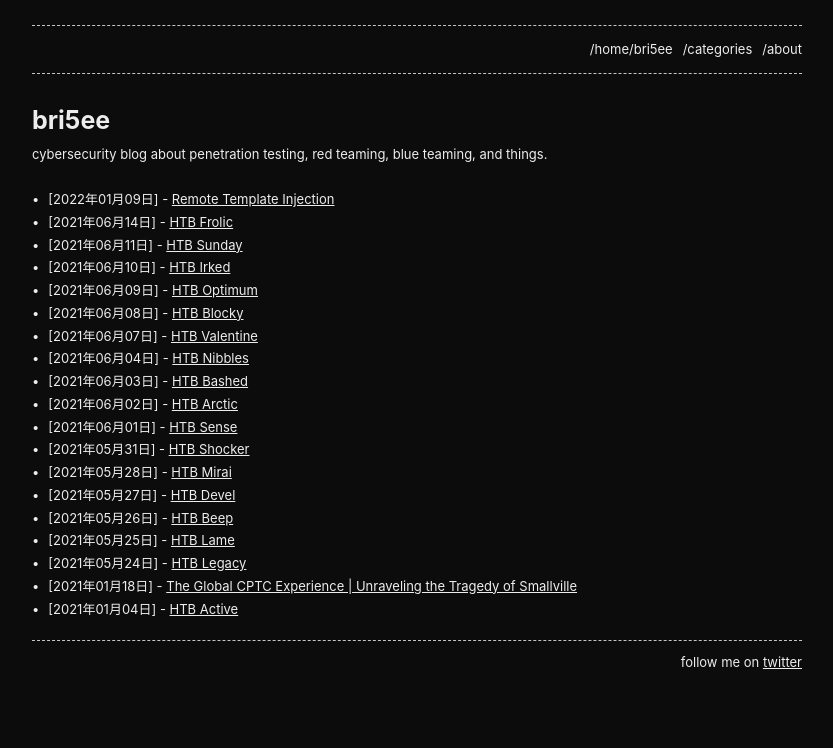
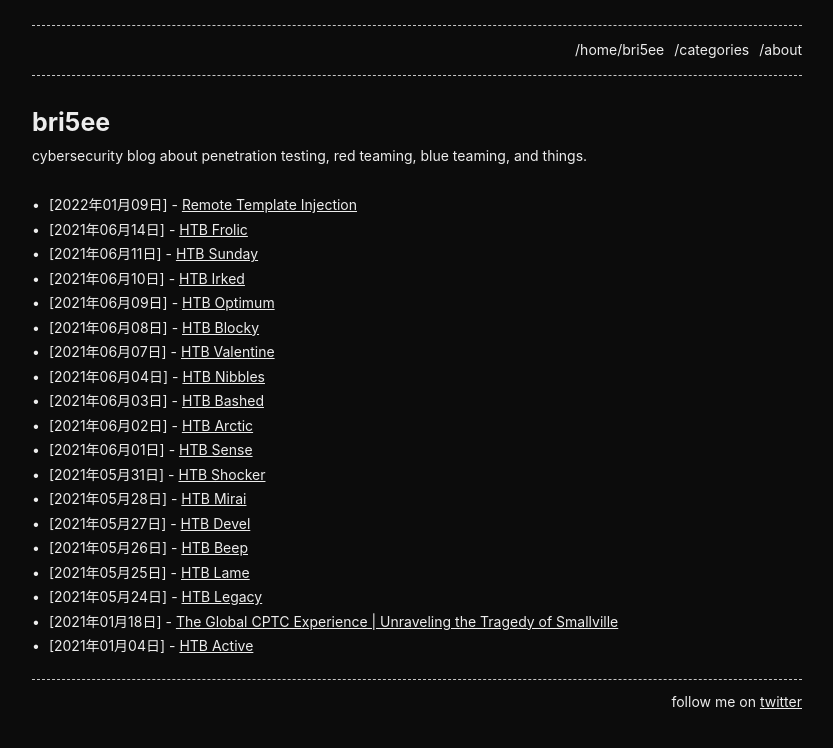
Before and after one commit to notbricey/brisee.github.io, a Jekyll site: the page built from index.md, in a window 1280 px wide. Shown: the top 748 px of the page, without its empty margins (223-1056 px from the left). Built offline with Jekyll 4.4.1, drawn with Linux system fonts in a browser that asks for light colours.

Commit message:
Update base.scss

```diff
--- a/_sass/base.scss
+++ b/_sass/base.scss
@@ -4,8 +4,8 @@
  * Style variables
  */
 $base-font-family:     Barlow, -apple-system, BlinkMacSystemFont, Segoe UI, Helvetica, Arial, sans-serif, Apple Color Emoji, Segoe UI Emoji, Segoe UI Symbol !default;
-$base-font-size:       13px !default;
-$mobile-font-size:     13px !default;
+$base-font-size:       14px !default;
+$mobile-font-size:     14px !default;
 $base-line-height:     1.75 !default;
 $container-width:      90% !default;
 $container-max-width:  770px !default;
```
